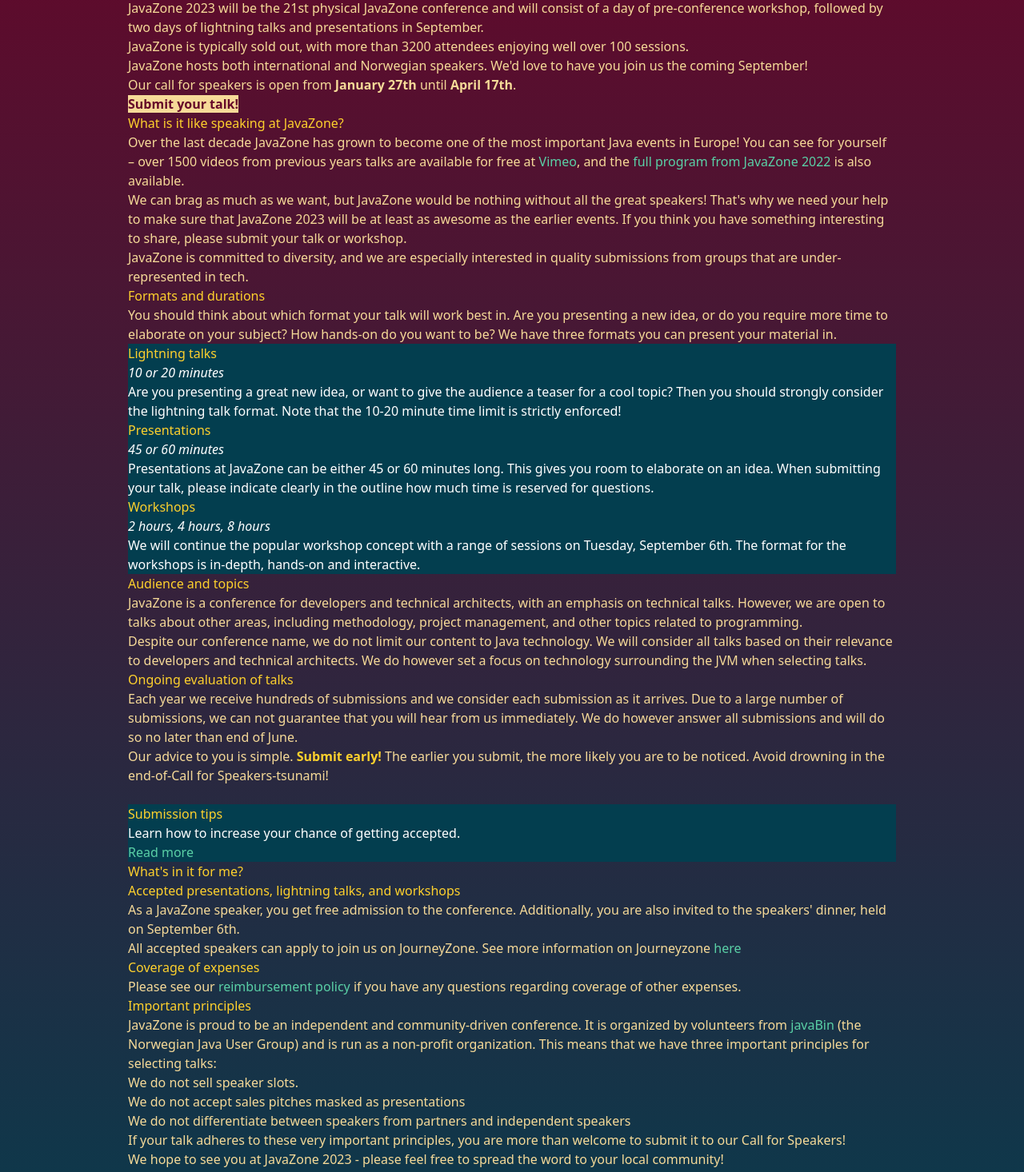
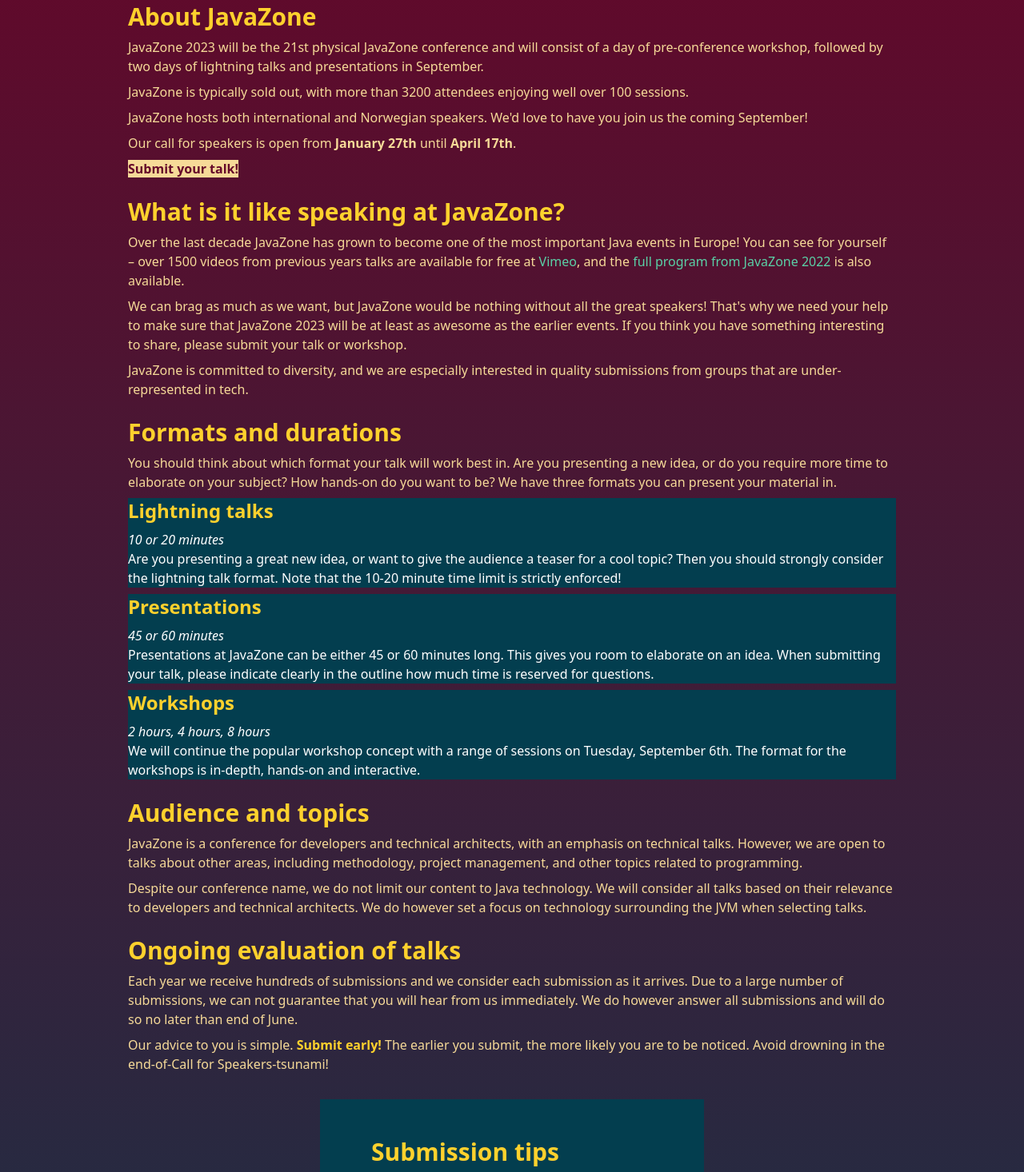
Before and after one commit to javaBin/2023.javazone.no, a Next.js app: page /speakers in a window 1280 px wide. Shown: the part 160-1626 px from the top of the page at 80% size. Built offline with nearby package versions, Linux system fonts and the light colour scheme.

Commit message:
Convert speaker and monetary-policy to tailwind

```diff
--- a/app/about/page.tsx
+++ b/app/about/page.tsx
@@ -15,7 +15,7 @@ export default function About() {
       </div>
       <h2 className="text-3xl mb-8">What is it? Who is behind it?</h2>
 
-      <section className="block last:mb-6">
+      <section className="block mb-6">
         <h2 className="text-3xl text-[#FED12D] font-semibold mb-4">WHAT IS JAVAZONE?</h2>
 
         <p className="mb-4">
@@ -38,7 +38,7 @@ export default function About() {
 
       <section className={pagestyles.child} />
 
-      <section className="block last:mb-6 mt-5">
+      <section className="block mb-6 mt-5">
         <h2 className="text-3xl text-[#FED12D] font-semibold mb-4">WHO IS BEHIND IT?</h2>
         <p className="mb-4">
           Organizing a conference of this size on a voluntary basis is a lot of hard work (and it is
--- a/app/speakers/page.tsx
+++ b/app/speakers/page.tsx
@@ -10,7 +10,7 @@ export default function SpeakersPage() {
   const TalkTypeCard = (props: { type: string; timing: string; children: ReactNode }) => {
     return (
       <div className="box">
-        <h3>{props.type}</h3>
+        <h3 className="text-2xl text-[#FED12D] font-semibold mb-2">{props.type}</h3>
         <i>{props.timing}</i>
         {props.children}
       </div>
@@ -19,24 +19,26 @@ export default function SpeakersPage() {
 
   return (
     <section>
-      <h1 className="title">Call for speakers</h1>
+      <h1 className="text-4xl leading-tight font-semibold text-[#FED12D] mb-2">
+        Call for speakers
+      </h1>
 
-      <section className="content is-normal">
-        <h2>About JavaZone</h2>
-        <p>
+      <section className="block mb-6">
+        <h2 className="text-3xl text-[#FED12D] font-semibold mb-2">About JavaZone</h2>
+        <p className="mb-2">
           {`JavaZone 2023 will be the 21st physical JavaZone conference and will consist of a day of
           pre-conference workshop, followed by two days of lightning talks and presentations in
           September.`}
         </p>
-        <p>
+        <p className="mb-2">
           JavaZone is typically sold out, with more than 3200 attendees enjoying well over 100
           sessions.
         </p>
-        <p>
+        <p className="mb-2">
           {`JavaZone hosts both international and Norwegian speakers. We'd love to have you join us
           the coming September!`}
         </p>
-        <p>
+        <p className="mb-2">
           Our call for speakers is open from <b className="is-underlined">January 27th</b> until{' '}
           <b className="is-underlined">April 17th</b>.
         </p>
@@ -47,37 +49,39 @@ export default function SpeakersPage() {
         </strong>
       </section>
 
-      <section className="content is-normal">
-        <h2>What is it like speaking at JavaZone?</h2>
-        <p>
+      <section className="block mb-6">
+        <h2 className="text-3xl text-[#FED12D] font-semibold mb-2">
+          What is it like speaking at JavaZone?
+        </h2>
+        <p className="mb-2">
           Over the last decade JavaZone has grown to become one of the most important Java events in
           Europe! You can see for yourself – over 1500 videos from previous years talks are
           available for free at <a href="https://vimeo.com/javazone">Vimeo</a>, and the{' '}
           <a href="https://2022.javazone.no/program">full program from JavaZone 2022</a> is also
           available.
         </p>
-        <p>
+        <p className="mb-2">
           {`We can brag as much as we want, but JavaZone would be nothing without all the great
           speakers! That's why we need your help to make sure that JavaZone 2023 will be at least as
           awesome as the earlier events. If you think you have something interesting to share,
           please submit your talk or workshop.`}
         </p>
-        <p>
+        <p className="mb-2">
           JavaZone is committed to diversity, and we are especially interested in quality
           submissions from groups that are under-represented in tech.
         </p>
       </section>
 
-      <section className="content is-normal">
-        <h2>Formats and durations</h2>
-        <p>
+      <section className="block mb-6">
+        <h2 className="text-3xl text-[#FED12D] font-semibold mb-2">Formats and durations</h2>
+        <p className="mb-2">
           You should think about which format your talk will work best in. Are you presenting a new
           idea, or do you require more time to elaborate on your subject? How hands-on do you want
           to be? We have three formats you can present your material in.
         </p>
 
         <TalkTypeCard type="Lightning talks" timing="10 or 20 minutes">
-          <p>
+          <p className="mb-2">
             Are you presenting a great new idea, or want to give the audience a teaser for a cool
             topic? Then you should strongly consider the lightning talk format. Note that the 10-20
             minute time limit is strictly enforced!
@@ -85,7 +89,7 @@ export default function SpeakersPage() {
         </TalkTypeCard>
 
         <TalkTypeCard type="Presentations" timing="45 or 60 minutes">
-          <p>
+          <p className="mb-2">
             Presentations at JavaZone can be either 45 or 60 minutes long. This gives you room to
             elaborate on an idea. When submitting your talk, please indicate clearly in the outline
             how much time is reserved for questions.
@@ -93,89 +97,93 @@ export default function SpeakersPage() {
         </TalkTypeCard>
 
         <TalkTypeCard type="Workshops" timing="2 hours, 4 hours, 8 hours">
-          <p>
+          <p className="mb-2">
             We will continue the popular workshop concept with a range of sessions on Tuesday,
             September 6th. The format for the workshops is in-depth, hands-on and interactive.
           </p>
         </TalkTypeCard>
       </section>
 
-      <section className="content is-normal">
-        <h2>Audience and topics</h2>
-        <p>
+      <section className="block mb-6">
+        <h2 className="text-3xl text-[#FED12D] font-semibold mb-2">Audience and topics</h2>
+        <p className="mb-2">
           JavaZone is a conference for developers and technical architects, with an emphasis on
           technical talks. However, we are open to talks about other areas, including methodology,
           project management, and other topics related to programming.
         </p>
-        <p>
+        <p className="mb-2">
           Despite our conference name, we do not limit our content to Java technology. We will
           consider all talks based on their relevance to developers and technical architects. We do
           however set a focus on technology surrounding the JVM when selecting talks.
         </p>
       </section>
 
-      <section className="content is-normal">
-        <h2>Ongoing evaluation of talks</h2>
-        <p>
+      <section className="block mb-6">
+        <h2 className="text-3xl text-[#FED12D] font-semibold mb-2">Ongoing evaluation of talks</h2>
+        <p className="mb-2">
           Each year we receive hundreds of submissions and we consider each submission as it
           arrives. Due to a large number of submissions, we can not guarantee that you will hear
           from us immediately. We do however answer all submissions and will do so no later than end
           of June.
         </p>
-        <p>
+        <p className="mb-2">
           Our advice to you is simple. <strong>Submit early!</strong> The earlier you submit, the
           more likely you are to be noticed. Avoid drowning in the end-of-Call for Speakers-tsunami!
         </p>
         <br />
 
-        <div className="container">
-          <div className="columns is-centered">
-            <div className="column is-half">
-              <div className="circle">
-                <div className="tile notification box is-justify-content-center">
-                  <div className="tile is-child box content is-medium">
-                    <h3>Submission tips</h3>
-                    <p>Learn how to increase your chance of getting accepted.</p>
-                    <a className="has-text-weight-bold" href="/speakers/speakers-tips">
-                      Read more
-                    </a>
-                  </div>
-                </div>
+        <div className="max-w-screen-lg mb-10">
+          <div className="flex justify-center">
+            <div className="w-[50%] max-md:w-[100%] bg-[#033E4F]">
+              <div className="px-16 py-12 text-xl text-white">
+                <h3 className="text-3xl text-[#FED12D] font-semibold mb-2">Submission tips</h3>
+                <p className="mb-2">Learn how to increase your chance of getting accepted.</p>
+                <a className="font-bold text-white underline" href="/speakers/speakers-tips">
+                  Read more
+                </a>
               </div>
             </div>
           </div>
         </div>
       </section>
 
-      <section className="content is-normal">
-        <h2>{`What's in it for me?`}</h2>
-        <h3>Accepted presentations, lightning talks, and workshops</h3>
-        <p>
+      <section className="block mb-6">
+        <h2 className="text-3xl text-[#FED12D] font-semibold mb-2">{`What's in it for me?`}</h2>
+        <h3 className="text-2xl text-[#FED12D] font-semibold mb-2">
+          Accepted presentations, lightning talks, and workshops
+        </h3>
+        <p className="mb-2">
           {`As a JavaZone speaker, you get free admission to the conference. Additionally, you are
           also invited to the speakers' dinner, held on September 6th.`}
         </p>
-        <p>All accepted speakers can apply to join us on JourneyZone. See more information on Journeyzone <a className="has-text-weight-bold" href="/speakers/journeyzone">here</a></p>
-        <h3>Coverage of expenses</h3>
-        <p>
+        <p className="mb-2">
+          All accepted speakers can apply to join us on JourneyZone. See more information on
+          Journeyzone{' '}
+          <a className="has-text-weight-bold" href="/speakers/journeyzone">
+            here
+          </a>
+        </p>
+        <h3 className="text-2xl text-[#FED12D] font-semibold mb-2">Coverage of expenses</h3>
+        <p className="mb-2">
           Please see our <a href="/speakers/monetary-policy">reimbursement policy</a> if you have
           any questions regarding coverage of other expenses.
         </p>
       </section>
 
-      <section className="content is-normal">
-        <h2>Important principles</h2>
-        <p>
+      <section className="block mb-6">
+        <h2 className="text-3xl text-[#FED12D] font-semibold mb-2">Important principles</h2>
+        <p className="mb-2">
           JavaZone is proud to be an independent and community-driven conference. It is organized by
           volunteers from <a href="https://javabin.no">javaBin</a> (the Norwegian Java User Group)
           and is run as a non-profit organization. This means that we have three important
           principles for selecting talks:
         </p>
-        <ul>
+        <ul className="ml-8 my-4 list-disc">
           <li>We do not sell speaker slots.</li>
           <li>We do not accept sales pitches masked as presentations</li>
           <li>We do not differentiate between speakers from partners and independent speakers</li>
         </ul>
-        <p>
+        <p className="mb-2">
           If your talk adheres to these very important principles, you are more than welcome to
           submit it to our Call for Speakers!
         </p>
@@ -184,7 +192,7 @@ export default function SpeakersPage() {
         We hope to see you at JavaZone 2023 - please feel free to spread the word to your local
         community!
       </h2>
-      <p>
+      <p className="mb-2">
         Best regards,
         <br />
         the JavaZone Program Committee
--- a/app/speakers/speakers-tips/page.tsx
+++ b/app/speakers/speakers-tips/page.tsx
@@ -6,12 +6,16 @@ export const metadata: Metadata = {
 
 export default function SpeakersTipsPage() {
   return (
-    <section className="content is-normal">
-      <h1 className="title">Submission tips for speakers</h1>
+    <section className="block mb-6">
+      <h1 className="text-4xl leading-tight font-semibold text-[#FED12D]">
+        Submission tips for speakers
+      </h1>
 
       <section className="block">
-        <h2>Increase the chance of your talk being accepted</h2>
-        <p>
+        <h2 className="text-3xl text-[#FED12D] font-semibold mb-4">
+          Increase the chance of your talk being accepted
+        </h2>
+        <p className="mb-4">
           There is generally a very high correlation between how much work one puts into the
           creation of a proposal and the chance that the proposal is accepted. Even a proposal with
           an extremely cool theme, entertaining title, and an experienced speaker may be excluded if
@@ -21,107 +25,117 @@ export default function SpeakersTipsPage() {
       </section>
 
       <section className="block">
-        <h2>Things to think about when writing your abstract</h2>
-        <h3>Create a good title</h3>
-        <p>
+        <h2 className="text-3xl text-[#FED12D] font-semibold mb-4">
+          Things to think about when writing your abstract
+        </h2>
+        <h3 className="text-2xl text-[#FED12D] font-semibold mb-2">Create a good title</h3>
+        <p className="mb-4">
           The title is the first thing people will see. A poorly worded title may be the only thing
           many will see of your proposal. A good title is catchy and concise, and should describe
           what you will talk about.
         </p>
-        <h3>Write a catchy abstract</h3>
+        <h3 className="text-2xl text-[#FED12D] font-semibold mb-2">Write a catchy abstract</h3>
 
-        <p>
+        <p className="mb-4">
           {`The abstract is what will be featured in the JavaZone program for the public to read. If
           the program committee doesn't believe that the abstract is good enough to convince people
           to come to your presentation then the proposal won't be accepted.`}
         </p>
-        <h3>Provide a detailed outline</h3>
+        <h3 className="text-2xl text-[#FED12D] font-semibold mb-2">Provide a detailed outline</h3>
 
-        <p>
+        <p className="mb-4">
           {`The outline is your chance to pitch the proposal to the program committee. This section
           will not be published, but if your outline is thin or just a copy of your abstract then
           you're not selling yourself well.`}
         </p>
-        <h3>Be concise</h3>
+        <h3 className="text-2xl text-[#FED12D] font-semibold mb-2">Be concise</h3>
 
-        <p>
+        <p className="mb-4">
           {`With an exciting theme, it's easy to find many things one wants to present. Don't get
           carried away. Your proposal outline should explain how you will cover everything in a
           clear and structured manner.`}
         </p>
-        <h3>Include supporting materials</h3>
+        <h3 className="text-2xl text-[#FED12D] font-semibold mb-2">Include supporting materials</h3>
 
-        <p>
+        <p className="mb-4">
           {`If you've held the talk before then please include links to any supporting material that
           you can show us. This could be video recordings, slide decks, blogs posts, GitHub
           repositories, photos, etc.`}
         </p>
-        <h3>Fill out all mandatory fields properly</h3>
+        <h3 className="text-2xl text-[#FED12D] font-semibold mb-2">
+          Fill out all mandatory fields properly
+        </h3>
 
-        <p>
+        <p className="mb-4">
           {`Nothing says you haven't put much effort into your proposals like a submission form filled
           with 'TODO' or 'TBD' in the required fields. This is fine for the initial submission, but
           please make sure the required information is filled out properly by the submission
           deadline.`}
         </p>
-        <h3>Ask someone to review your proposal</h3>
+        <h3 className="text-2xl text-[#FED12D] font-semibold mb-2">
+          Ask someone to review your proposal
+        </h3>
 
-        <p>
+        <p className="mb-4">
           {`If your proposal is full of typos it will be noticed (especially in key fields such as the
           title). This isn't a point that will necessarily mean the proposal will be rejected, but
           it doesn't help your case.`}
         </p>
-        <h3>Do you plan on doing live coding? Be sure to describe your plan to us</h3>
+        <h3 className="text-2xl text-[#FED12D] font-semibold mb-2">
+          Do you plan on doing live coding? Be sure to describe your plan to us
+        </h3>
 
-        <p>
+        <p className="mb-4">
           {`Live coding can make a presentation more entertaining, but it also increases the chances
           of something going wrong. If the program committee doesn't get the feeling that you have a
           solid plan for the demonstration then it might hurt your chances to be accepted.`}
         </p>
-        <h3>Send in multiple proposals</h3>
+        <h3 className="text-2xl text-[#FED12D] font-semibold mb-2">Send in multiple proposals</h3>
 
-        <p>
+        <p className="mb-4">
           If you have multiple things you can talk about then submitting 2 or 3 different proposals
           will increase your chances of finding a place in the schedule.
         </p>
-        <h3>{`... but please don't spam us`}</h3>
+        <h3 className="text-2xl text-[#FED12D] font-semibold mb-2">{`... but please don't spam us`}</h3>
 
-        <p>
+        <p className="mb-4">
           The program committee reviews hundreds of proposals each year. A few well-written
           proposals are much more valuable than a bucket full of half-prepared ideas.
         </p>
-        <h3>Do not shout</h3>
+        <h3 className="text-2xl text-[#FED12D] font-semibold mb-2">Do not shout</h3>
 
-        <p>
+        <p className="mb-4">
           You will definitely be noticed IF YOUR TITLE IS ENTIRELY UPPERCASE (!!!!!!!!), but not
           necessarily in a positive way.
         </p>
       </section>
 
       <section className="block">
-        <h2>Why was my talk rejected?</h2>
-        <p>
+        <h2 className="text-3xl text-[#FED12D] font-semibold mb-4">Why was my talk rejected?</h2>
+        <p className="mb-4">
           Even though we are rooting for your talk to be accepted, the fact is that some talks must
           be rejected. Read through these tips to understand why this might happen. Even better, if
           you are reading this before the Call for Speakers deadline, you can go through your
           proposal and make sure you do your best to avoid these common pitfalls.
         </p>
-        <h3>Not Enough information</h3>
+        <h3 className="text-2xl text-[#FED12D] font-semibold mb-2">Not Enough information</h3>
 
-        <p>
+        <p className="mb-4">
           {`The program committee was not sure what you're going to present, or there was not enough
           information about the technology/things you want to talk about to decide how awesome the
           presentation will be.`}
         </p>
-        <h3>The proposal is too thin</h3>
+        <h3 className="text-2xl text-[#FED12D] font-semibold mb-2">The proposal is too thin</h3>
 
-        <p>
+        <p className="mb-4">
           {`The abstract doesn't convey the feeling that you have put a lot of work into it, or that
           you have thought through your presentation.`}
         </p>
-        <h3>You want to talk about more than we think you will have time to cover</h3>
+        <h3 className="text-2xl text-[#FED12D] font-semibold mb-2">
+          You want to talk about more than we think you will have time to cover
+        </h3>
 
-        <p>
+        <p className="mb-4">
           10-minute lightning talk proposals that appear to require double that time will be
           discounted. The same applies to proposals that try to cover everything possible instead of
           focusing on a specific area. If you want to cover a breadth of material then be sure to
@@ -129,9 +143,11 @@ export default function SpeakersTipsPage() {
           you believe that it will work, something that can be achieved with a clear and detailed
           outline.
         </p>
-        <h3>The abstract was not catchy enough</h3>
+        <h3 className="text-2xl text-[#FED12D] font-semibold mb-2">
+          The abstract was not catchy enough
+        </h3>
 
-        <p>
+        <p className="mb-4">
           If the committee ends up with 600 or so proposals to go through, time becomes a factor.
           This is especially true in the first pass, and in the early stages. If your abstract
           catches the fancy of just one or more of the committee members, your proposal is likely to
@@ -139,20 +155,24 @@ export default function SpeakersTipsPage() {
           help your chances to describe accurately and concisely what you want to talk about, and
           why people should come and listen to you.
         </p>
-        <h3>The theme did not fit in with what we want to include in the program this year</h3>
-        <p>
+        <h3 className="text-2xl text-[#FED12D] font-semibold mb-2">
+          The theme did not fit in with what we want to include in the program this year
+        </h3>
+        <p className="mb-4">
           Even though JavaZone has a place for many themes, there are some proposals that do not
           fit. Some proposals are rejected because we feel the presentation would be better served
           at a different conference.
         </p>
-        <h3>Your co-presenter had a different proposal accepted</h3>
+        <h3 className="text-2xl text-[#FED12D] font-semibold mb-2">
+          Your co-presenter had a different proposal accepted
+        </h3>
 
-        <p>
+        <p className="mb-4">
           If you intend to present with a co-presenter, and she happens to have had a separate
           proposal already accepted then we may have to reject your joint proposal.
         </p>
-        <h3>You were unlucky</h3>
-        <p>
+        <h3 className="text-2xl text-[#FED12D] font-semibold mb-2">You were unlucky</h3>
+        <p className="mb-4">
           {`We often receive multiple good proposals covering exactly the same topic. The program
           committee then has to decide between these multiple excellent submissions. In 2016 we
           received many great proposals covering "how we do DevOps in the cloud". Limited space in
```
Also changed, not shown: app/speakers/monetary-policy/page.tsx (+15 -15 lines).
